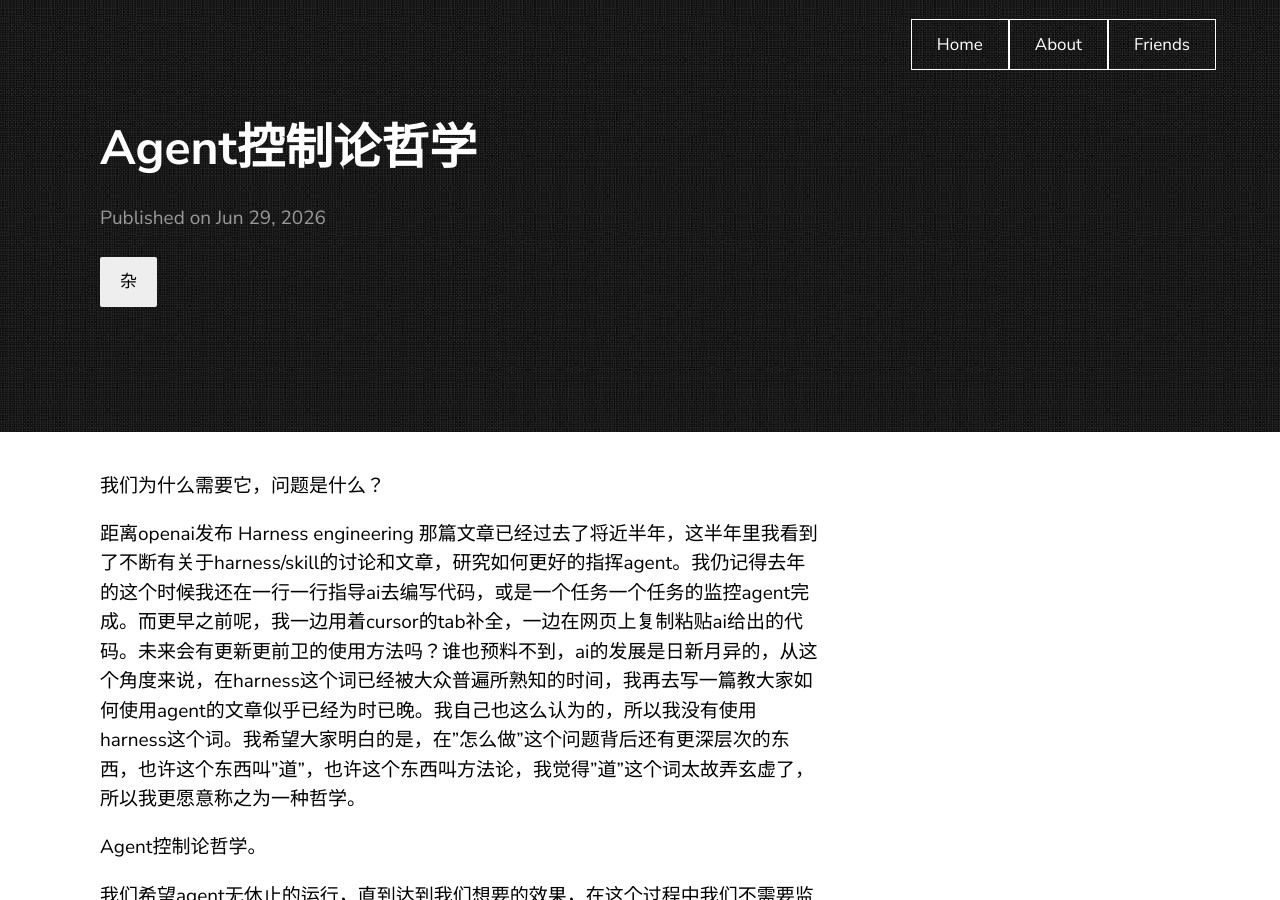
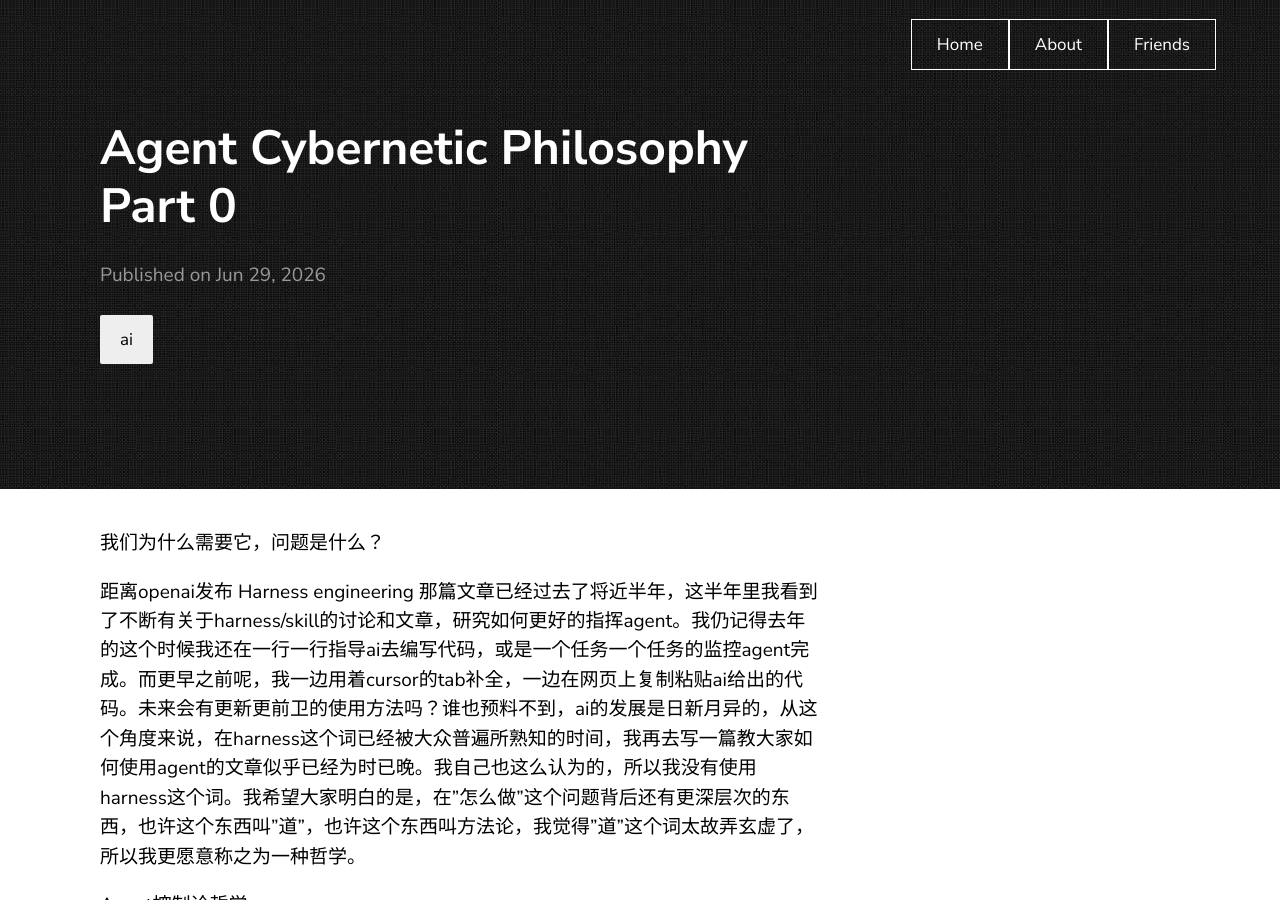
Before and after one commit to CitrusIce/blog, a Jekyll site: the page citrusice.github.io/posts/agent-cybernetic-philosophy/index.html, which Jekyll copies as it is, in a window 1280 px wide and 900 px high. Built offline with Jekyll 4.4.1, drawn with Linux system fonts in a browser that asks for light colours.

Commit message:
post: update title and category for Agent Cybernetic Philosophy Part 0

```diff
--- a/_posts/2026-06-29-agent-cybernetic-philosophy.markdown
+++ b/_posts/2026-06-29-agent-cybernetic-philosophy.markdown
@@ -1,8 +1,8 @@
 ---
 layout: post
-title: "Agent控制论哲学"
+title: "Agent Cybernetic Philosophy Part 0"
 date: 2026-06-29 15:31:07 +0800
-categories: 杂
+categories: ai
 ---
 
 我们为什么需要它，问题是什么？
--- a/citrusice.github.io/about/index.html
+++ b/citrusice.github.io/about/index.html
@@ -145,6 +145,10 @@
                         <a href="/hook ">hook</a>
                     </li>
 
+                    <li>
+                        <a href="/ai ">ai</a>
+                    </li>
+
                 </ul>
             </div> -->
         </div>
--- a/citrusice.github.io/feed.xml
+++ b/citrusice.github.io/feed.xml
@@ -1,5 +1,5 @@
-<?xml version="1.0" encoding="utf-8"?><feed xmlns="http://www.w3.org/2005/Atom" ><generator uri="https://jekyllrb.com/" version="3.9.0">Jekyll</generator><link href="https://citrusice.github.io/feed.xml" rel="self" type="application/atom+xml" /><link href="https://citrusice.github.io/" rel="alternate" type="text/html" /><updated>2026-06-29T15:31:22+08:00</updated><id>https://citrusice.github.io/feed.xml</id><title type="html">Nqd8VId6</title><subtitle>my blog
-</subtitle><entry><title type="html">Agent控制论哲学</title><link href="https://citrusice.github.io/posts/agent-cybernetic-philosophy/" rel="alternate" type="text/html" title="Agent控制论哲学" /><published>2026-06-29T15:31:07+08:00</published><updated>2026-06-29T15:31:07+08:00</updated><id>https://citrusice.github.io/posts/agent-cybernetic-philosophy</id><content type="html" xml:base="https://citrusice.github.io/posts/agent-cybernetic-philosophy/">&lt;p&gt;我们为什么需要它，问题是什么？&lt;/p&gt;
+<?xml version="1.0" encoding="utf-8"?><feed xmlns="http://www.w3.org/2005/Atom" ><generator uri="https://jekyllrb.com/" version="3.9.0">Jekyll</generator><link href="https://citrusice.github.io/feed.xml" rel="self" type="application/atom+xml" /><link href="https://citrusice.github.io/" rel="alternate" type="text/html" /><updated>2026-06-29T15:36:07+08:00</updated><id>https://citrusice.github.io/feed.xml</id><title type="html">Nqd8VId6</title><subtitle>my blog
+</subtitle><entry><title type="html">Agent Cybernetic Philosophy Part 0</title><link href="https://citrusice.github.io/posts/agent-cybernetic-philosophy/" rel="alternate" type="text/html" title="Agent Cybernetic Philosophy Part 0" /><published>2026-06-29T15:31:07+08:00</published><updated>2026-06-29T15:31:07+08:00</updated><id>https://citrusice.github.io/posts/agent-cybernetic-philosophy</id><content type="html" xml:base="https://citrusice.github.io/posts/agent-cybernetic-philosophy/">&lt;p&gt;我们为什么需要它，问题是什么？&lt;/p&gt;
 
 &lt;p&gt;距离openai发布 Harness engineering 那篇文章已经过去了将近半年，这半年里我看到了不断有关于harness/skill的讨论和文章，研究如何更好的指挥agent。我仍记得去年的这个时候我还在一行一行指导ai去编写代码，或是一个任务一个任务的监控agent完成。而更早之前呢，我一边用着cursor的tab补全，一边在网页上复制粘贴ai给出的代码。未来会有更新更前卫的使用方法吗？谁也预料不到，ai的发展是日新月异的，从这个角度来说，在harness这个词已经被大众普遍所熟知的时间，我再去写一篇教大家如何使用agent的文章似乎已经为时已晚。我自己也这么认为的，所以我没有使用harness这个词。我希望大家明白的是，在”怎么做”这个问题背后还有更深层次的东西，也许这个东西叫”道”，也许这个东西叫方法论，我觉得”道”这个词太故弄玄虚了，所以我更愿意称之为一种哲学。&lt;/p&gt;
 
@@ -27,7 +27,7 @@
 
 &lt;p&gt;到这里就结束了。诚然本文并没有给出一个”如何更好地使用agent”的确切答案，但是本文完成了一次问题视角的转换。我们不再把复杂问题仅仅理解为一组等待拆解和执行的任务，而是把它理解为一个会不断生成反馈、判断、协调与修正机制的过程。这个过程一旦持续下去，就会形成一个新的系统；而这个系统是否仍然服务于最初的目标，是否能够在不确定性中保持方向，是否会在自我维护中偏离问题本身，才是接下来真正需要讨论的东西。&lt;/p&gt;
 
-&lt;p&gt;也就是说，关于 agent 的问题，最终会变成关于控制系统的问题。接下来我们将从控制论开始，继续深入。&lt;/p&gt;</content><author><name></name></author><category term="杂" /><summary type="html">我们为什么需要它，问题是什么？</summary></entry><entry><title type="html">AI时代下终端对抗的本质是成本对抗</title><link href="https://citrusice.github.io/posts/ai-terminal-confrontation-is-cost-confrontation/" rel="alternate" type="text/html" title="AI时代下终端对抗的本质是成本对抗" /><published>2026-05-08T18:06:05+08:00</published><updated>2026-05-08T18:06:05+08:00</updated><id>https://citrusice.github.io/posts/ai-terminal-confrontation-is-cost-confrontation</id><content type="html" xml:base="https://citrusice.github.io/posts/ai-terminal-confrontation-is-cost-confrontation/">&lt;p&gt;不得不说最近两年， AI 让各个领域发生了很大的变化。它极大的改变了我们的工作方式，同时也让我们能够穿透那些不重要的东西去接触到问题的本质。比如拿编程举例，一些人可能早早就已经意识到学习编程重要的并非学习各种语言的语法，甚至算法与数据结构都没有那么重要，而是一些更加“工程”的东西。但是这个东西是什么？我说不清楚，也许叫架构，也许叫体系，而在各种code agent出现后，大家又用harness称呼。总而言之，由于 AI 的出现，我们比之前任何时候都能更容易的直面问题的本质。&lt;/p&gt;
+&lt;p&gt;也就是说，关于 agent 的问题，最终会变成关于控制系统的问题。接下来我们将从控制论开始，继续深入。&lt;/p&gt;</content><author><name></name></author><category term="ai" /><summary type="html">我们为什么需要它，问题是什么？</summary></entry><entry><title type="html">AI时代下终端对抗的本质是成本对抗</title><link href="https://citrusice.github.io/posts/ai-terminal-confrontation-is-cost-confrontation/" rel="alternate" type="text/html" title="AI时代下终端对抗的本质是成本对抗" /><published>2026-05-08T18:06:05+08:00</published><updated>2026-05-08T18:06:05+08:00</updated><id>https://citrusice.github.io/posts/ai-terminal-confrontation-is-cost-confrontation</id><content type="html" xml:base="https://citrusice.github.io/posts/ai-terminal-confrontation-is-cost-confrontation/">&lt;p&gt;不得不说最近两年， AI 让各个领域发生了很大的变化。它极大的改变了我们的工作方式，同时也让我们能够穿透那些不重要的东西去接触到问题的本质。比如拿编程举例，一些人可能早早就已经意识到学习编程重要的并非学习各种语言的语法，甚至算法与数据结构都没有那么重要，而是一些更加“工程”的东西。但是这个东西是什么？我说不清楚，也许叫架构，也许叫体系，而在各种code agent出现后，大家又用harness称呼。总而言之，由于 AI 的出现，我们比之前任何时候都能更容易的直面问题的本质。&lt;/p&gt;
 
 &lt;p&gt;笔者作为一个仍然十分关注免杀领域的安全研究人员，自然也往往会思考终端对抗的本质这种问题。正如当年接触渗透时看到的名言“渗透的本质是信息搜集”那样，在终端对抗领域深入研究后我也意识到，终端对抗的本质是成本的对抗。 AI 会改写这一判断吗？不会，底色仍是成本博弈；但它急剧重塑了攻防双方在成本上的结构与节奏：同样的目标，双方要付出的人力、时间与试错代价，以及这些代价随迭代变化的方式，都已和几年前不可同日而语。&lt;/p&gt;
 
--- a/citrusice.github.io/friends.html
+++ b/citrusice.github.io/friends.html
@@ -155,6 +155,10 @@
                         <a href="/hook ">hook</a>
                     </li>
 
+                    <li>
+                        <a href="/ai ">ai</a>
+                    </li>
+
                 </ul>
             </div> -->
         </div>
--- a/citrusice.github.io/index.html
+++ b/citrusice.github.io/index.html
@@ -35,7 +35,7 @@
             <div class="container">
                 <ul class="posts"><li><div class="post-meta">
 			<a class="post-link" href="/posts/agent-cybernetic-philosophy/">
-				<h2 class="post-title">Agent控制论哲学</h2>
+				<h2 class="post-title">Agent Cybernetic Philosophy Part 0</h2>
 			</a>
 			<div class="post-date"><i class="icon-calendar"></i>Jun 29, 2026</div>
 		</div>
@@ -568,6 +568,10 @@ HMAssignmentUnlock
                         <a href="/hook ">hook</a>
                     </li>
 
+                    <li>
+                        <a href="/ai ">ai</a>
+                    </li>
+
                 </ul>
             </div> -->
         </div>
--- a/citrusice.github.io/posts/agent-cybernetic-philosophy/index.html
+++ b/citrusice.github.io/posts/agent-cybernetic-philosophy/index.html
@@ -6,7 +6,7 @@
 <link href="https://fonts.googleapis.com/css?family=Nunito+Sans:400,400i,700&display=swap" rel="stylesheet">
 <link rel="stylesheet" href="/assets/css/style.css">
 <link rel="stylesheet" href="https://cdn.staticfile.org/font-awesome/4.7.0/css/font-awesome.css">
-<title>Agent控制论哲学</title>
+<title>Agent Cybernetic Philosophy Part 0</title>
 <script data-goatcounter="https://citrusice.goatcounter.com/count" async src="//gc.zgo.at/count.js"></script>
 </head>
 <body>
@@ -19,12 +19,12 @@
 		<!-- <a href="/archive"><li>Archive</li></a> -->
 	</ul>
 </div></div><div class="container">
-	<h1>Agent控制论哲学</h1>
+	<h1>Agent Cybernetic Philosophy Part 0</h1>
 	<h4 class="post-description"></h4>
 	<div class="post-date" style="margin-top:20px">
 		Published on Jun 29, 2026
 	</div>
-	<ul class="post-tags"><li>杂</li></ul>
+	<ul class="post-tags"><li>ai</li></ul>
 </div>
 </header>
   <main>
```
